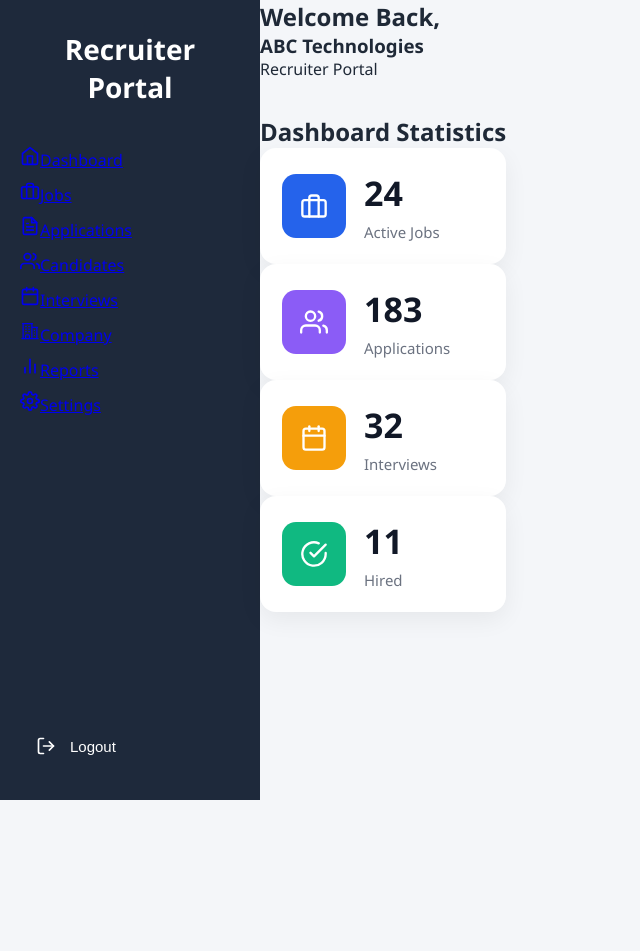
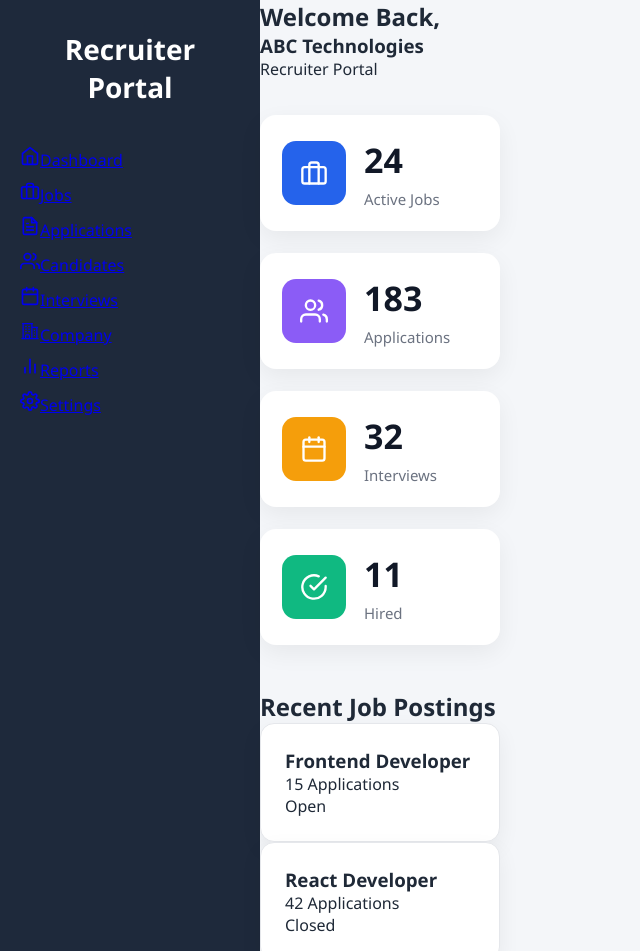
Before and after one commit to hemantbirla/smart-applicant-tracking-system, a React (Vite) app: page /recruiter/dashboard in a window 1280 px wide. Shown: the top 951 px of the page, without its empty margins (0-640 px from the left). Before the commit the page ends 800 px from the top, so only its background shows below. Built offline with nearby package versions, Linux system fonts and the light colour scheme; no server answers.

Commit message:
Add recent job postings section to recruiter dashboard

```diff
--- a/src/components/Dashboard/DashboardCard.jsx
+++ b/src/components/Dashboard/DashboardCard.jsx
@@ -1,15 +1,18 @@
 import "../../styles/dashboard.css";
 
-const DashboardCard = ({ data }) => {
-  const { title, count, icon: Icon, color } = data;
-
+const DashboardCard = ({
+  title,
+  count,
+  icon: Icon,
+  color,
+}) => {
   return (
     <div className="dashboard-card">
       <div
         className="dashboard-card-icon"
         style={{ backgroundColor: color }}
       >
-        <Icon className="dashboard-icon" />
+        {Icon && <Icon className="dashboard-icon" />}
       </div>
 
       <div className="dashboard-card-content">
--- /dev/null
+++ b/src/components/Dashboard/recruiter/JobCard.jsx
@@ -0,0 +1,19 @@
+const JobCard = ({ job }) => {
+  return (
+    <div className="job-card">
+      <div>
+        <h3>{job.title}</h3>
+
+        <p>{job.applications} Applications</p>
+      </div>
+
+      <span
+        className={`job-status ${job.status.toLowerCase()}`}
+      >
+        {job.status}
+      </span>
+    </div>
+  );
+};
+
+export default JobCard;
--- a/src/components/Dashboard/recruiter/RecentJobs.jsx
+++ b/src/components/Dashboard/recruiter/RecentJobs.jsx
@@ -0,0 +1,24 @@
+import JobCard from "./JobCard";
+
+import { recentJobs } from "../../../constants/recruiterDashboardData";
+
+const RecentJobs = () => {
+  return (
+    <section className="dashboard-section">
+      <h2 className="dashboard-section-title">
+        Recent Job Postings
+      </h2>
+
+      <div className="jobs-list">
+        {recentJobs.map((job) => (
+          <JobCard
+            key={job.id}
+            job={job}
+          />
+        ))}
+      </div>
+    </section>
+  );
+};
+
+export default RecentJobs;
--- a/src/components/Dashboard/recruiter/RecruiterStats.jsx
+++ b/src/components/Dashboard/recruiter/RecruiterStats.jsx
@@ -1,15 +1,18 @@
 import DashboardCard from "../DashboardCard";
-
 import { recruiterStats } from "../../../constants/recruiterDashboardData";
 
 const RecruiterStats = () => {
   return (
     <section className="statistics-section">
-      <h2 className="dashboard-section-title">Dashboard Statistics</h2>
-
-      <div className="dashboard-grid">
+      <div className="statistics-grid">
         {recruiterStats.map((item) => (
-          <DashboardCard key={item.id} data={item} />
+          <DashboardCard
+            key={item.id}
+            title={item.title}
+            count={item.count}
+            icon={item.icon}
+            color={item.color}
+          />
         ))}
       </div>
     </section>
--- a/src/pages/RecruiterDashboard/RecruiterDashboard.jsx
+++ b/src/pages/RecruiterDashboard/RecruiterDashboard.jsx
@@ -1,20 +1,24 @@
 import RecruiterLayout from "../../layouts/RecruiterLayout";
 
 import DashboardHeader from "../../components/dashboard/DashboardHeader";
+import RecruiterStats from "../../components/dashboard/recruiter/RecruiterStats";
+import RecentJobs from "../../components/dashboard/recruiter/RecentJobs";
 
 import { recruiterHeader } from "../../constants/recruiterDashboardData";
-import RecruiterStats from "../../components/Dashboard/recruiter/RecruiterStats";
 
 const RecruiterDashboard = () => {
   return (
     <RecruiterLayout>
-     <DashboardHeader
-        title={recruiterHeader?.title || "Recruiter Dashboard"}
-        greeting={recruiterHeader?.greeting || "Hello,"}
-        name={recruiterHeader?.name || "Recruiter"}
-        subtitle={recruiterHeader?.subtitle || "Welcome to your panel"}
+      <DashboardHeader
+        title={recruiterHeader.title}
+        greeting={recruiterHeader.greeting}
+        name={recruiterHeader.name}
+        subtitle={recruiterHeader.subtitle}
       />
+
       <RecruiterStats />
+
+      <RecentJobs />
     </RecruiterLayout>
   );
 };
--- a/src/styles/recruiter-dashboard.css
+++ b/src/styles/recruiter-dashboard.css
@@ -92,31 +92,106 @@
   color: #2563eb;
 }
 
-/* State */
+/* statistics */
+
 .statistics-section {
-  margin-top: 30px;
+  margin-top: 40px;
 }
 
-.statistics-grid {
+.dashboard-section-title {
+  font-size: 32px;
+  font-weight: 700;
+  margin-bottom: 24px;
+}
+
+.dashboard-grid {
   display: grid;
   grid-template-columns: repeat(4, 1fr);
-  gap: 20px;
-}
-
-.section-title {
-  margin-bottom: 20px;
-  font-size: 28px;
-  font-weight: 700;
+  gap: 24px;
 }
 
 @media (max-width: 992px) {
-  .statistics-grid {
+  .dashboard-grid {
     grid-template-columns: repeat(2, 1fr);
   }
 }
 
 @media (max-width: 576px) {
-  .statistics-grid {
+  .dashboard-grid {
     grid-template-columns: 1fr;
   }
 }
+
+/* ==========================
+   Dashboard Section
+========================== */
+
+.dashboard-section {
+  margin-top: 35px;
+}
+
+.dashboard-section-title {
+  font-size: 28px;
+  font-weight: 700;
+  margin-bottom: 20px;
+  color: #f9fafb;
+}
+
+/* ==========================
+   Jobs List
+========================== */
+
+.jobs-list {
+  display: flex;
+  flex-direction: column;
+  gap: 18px;
+}
+
+/* ==========================
+   Job Card
+========================== */
+
+.job-card {
+  display: flex;
+  justify-content: space-between;
+  align-items: center;
+  background: #1f2937;
+  border-radius: 12px;
+  padding: 22px 24px;
+}
+
+.job-card h3 {
+  color: white;
+  margin-bottom: 8px;
+  font-size: 20px;
+}
+
+.job-card p {
+  color: #9ca3af;
+}
+
+/* ==========================
+   Status Badge
+========================== */
+
+.job-status {
+  padding: 8px 18px;
+  border-radius: 50px;
+  font-weight: 600;
+  font-size: 14px;
+}
+
+.job-status.open {
+  background: rgba(34, 197, 94, 0.15);
+  color: #22c55e;
+}
+
+.job-status.closed {
+  background: rgba(239, 68, 68, 0.15);
+  color: #ef4444;
+}
+
+.job-status.draft {
+  background: rgba(245, 158, 11, 0.15);
+  color: #f59e0b;
+}
```
